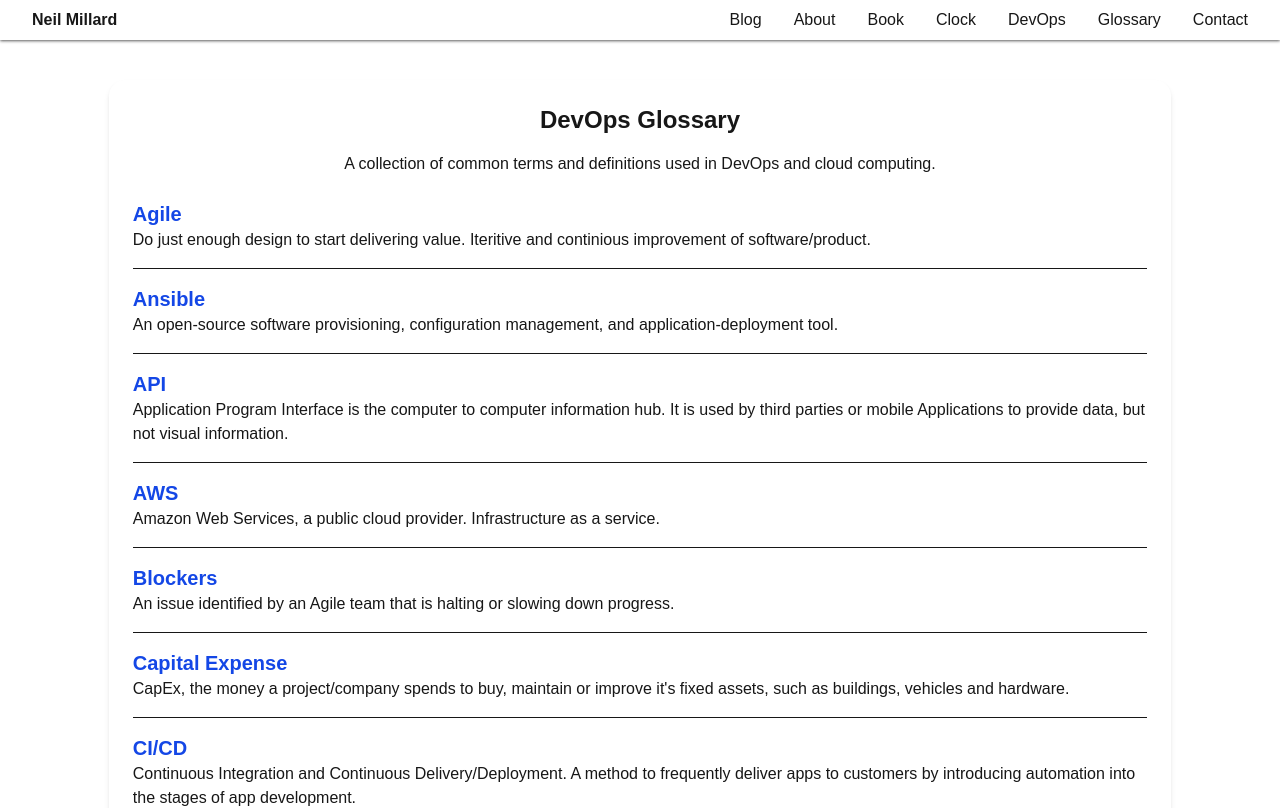
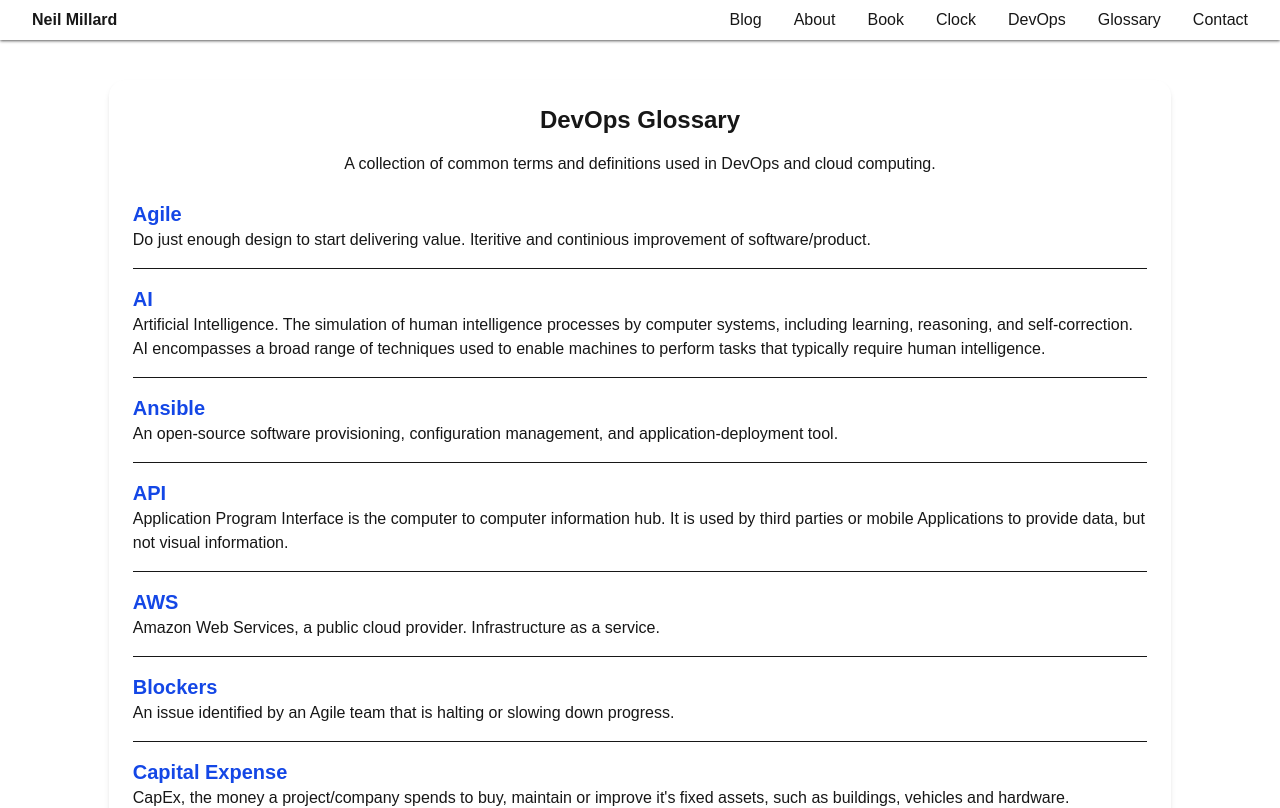
Before and after one commit to neilmillard/neilmillard.github.io, a Next.js app: page /glossary in a window 1280 px wide. Shown: the top 808 px of the page. Built offline with nearby package versions, Linux system fonts and the light colour scheme.

Commit message:
add AI and LLM terms to GlossaryComponent

```diff
--- a/src/app/components/GlossaryComponent.tsx
+++ b/src/app/components/GlossaryComponent.tsx
@@ -8,6 +8,10 @@ interface GlossaryTerm {
 
 // Glossary terms from the Jekyll site
 const glossaryTerms: GlossaryTerm[] = [
+  {
+    term: 'AI',
+    definition: 'Artificial Intelligence. The simulation of human intelligence processes by computer systems, including learning, reasoning, and self-correction. AI encompasses a broad range of techniques used to enable machines to perform tasks that typically require human intelligence.'
+  },
   {
     term: 'Agile',
     definition: 'Do just enough design to start delivering value. Iteritive and continious improvement of software/product.'
@@ -141,6 +145,10 @@ const glossaryTerms: GlossaryTerm[] = [
     definition: 'Serverless offering of AWS. They are small quick tasks running from a predefined Docker container.'
   },
   {
+    term: 'LLM',
+    definition: 'Large Language Model. A type of AI model trained on vast amounts of text data, capable of generating, summarising, and understanding human language. Examples include GPT and Claude, which power many modern AI assistants and tools.'
+  },
+  {
     term: 'Memory',
     definition: 'Where computers temporarily store data.'
   },
```
